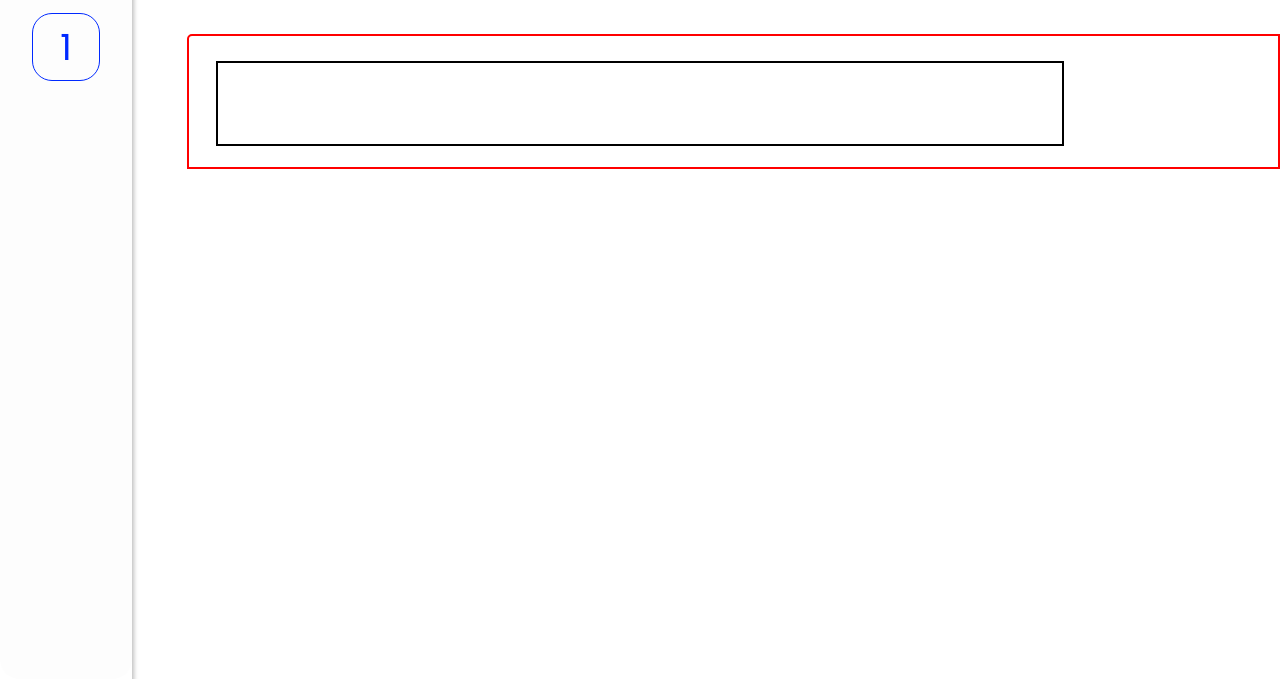
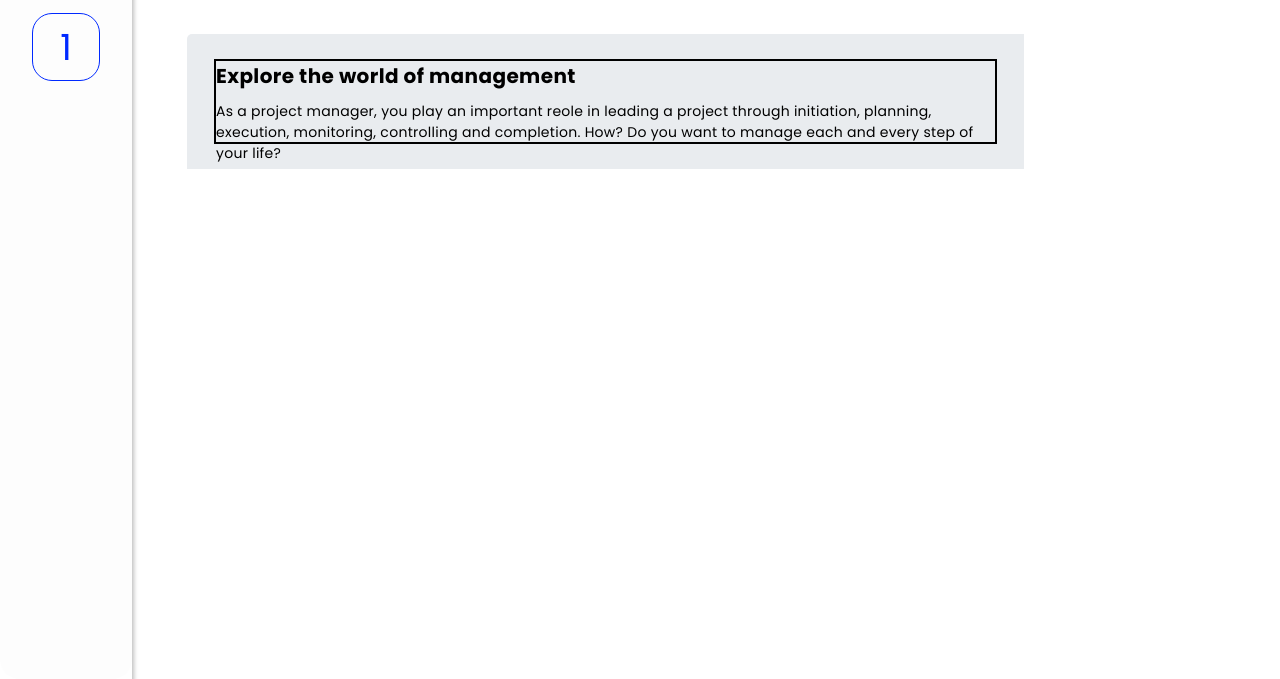
Before and after one commit to SagnikaGoswami/technical-project-management-dashboard, a plain HTML site: page Project 1/index2.html in a window 1280 px wide. Shown: the part 153-832 px from the top of the page. Drawn offline with Linux system fonts and the light colour scheme.

Commit message:
Project 1 All Files and Assets

```diff
--- a/Project 1/index2.html
+++ b/Project 1/index2.html
@@ -65,7 +65,10 @@
 
 
     <div class="sub-heading">
-      <div class="inner-box"></div>
+      <div class="inner-box">
+        <h3>Explore the world of management</h3>
+        <p>As a project manager, you play an important reole in leading a project through initiation, planning, execution, monitoring, controlling and completion. How? Do you want to manage each and every step of your life?</p>
+      </div>
     </div>
      </main>
 
--- a/Project 1/style2.css
+++ b/Project 1/style2.css
@@ -2,8 +2,10 @@
     --icon-color: #3683F0;
     --header-color: #F0F0F0;
     --left-panel-color: #FDFDFD;
-    --left-panel-one:  #000000;
+    --left-panel-one: #000000;
     --left-panel-two-sub: #0029FF;
+    --sub-heading-color: #E9ECEF;
+
 }
 
 
@@ -108,12 +110,12 @@ header .profile {
     border-radius: 50%;
 }
 
-header .profile img{
+header .profile img {
     height: 100%;
     width: 100%;
 }
 
-header .menu-dot{
+header .menu-dot {
     position: absolute;
     width: 3.03px;
     height: 2.99px;
@@ -122,28 +124,28 @@ background-color: var(--icon-color);
     border-radius: 50%;
 }
 
-header .menu-dot1{
+header .menu-dot1 {
     top: 41px;
 }
 
-header .menu-dot2{
+header .menu-dot2 {
     top: 46.98px;
 }
 
-header .menu-dot3{
+header .menu-dot3 {
     top: 52.97px;
 }
 
 
 /* main */
 
-main{
+main {
     /* background-color: aqua; */
     display: flex;
     width: 100%;
 }
 
-main .left{
+main .left {
     width: 132px;
     height: 742px;
     top: 90px;
@@ -153,7 +155,7 @@ box-shadow: 1px 4px 4px 1px #00000040;
     /* background-color: var(--left-panel-color); */
 }
 
-main .left .box2{
+main .left .box2 {
     width: 132px;
     height: 692px;
     top: 140px;
@@ -162,7 +164,7 @@ main .left .box2{
     background-color: var(--left-panel-color);
 }
 
-main .left .box1{
+main .left .box1 {
     width: 132px;
     height: 50px;
     top: 90px;
@@ -171,7 +173,7 @@ border-radius: 0px 22px 0px 0px;
     background-color: var(--left-panel-one);
 }
 
-main .left .box1 img{
+main .left .box1 img {
     position: absolute;
     width: 39px;
     height: 29px;
@@ -179,7 +181,7 @@ top: 100px;
     left: 81px;
 }
 
-main .left .box2 .sub-box2{
+main .left .box2 .sub-box2 {
     position: absolute;
     width: 68px;
     height: 68px;
@@ -195,7 +197,7 @@ color: var(--left-panel-two-sub);
 }
 
 
-main .heading{
+main .heading {
     position: absolute;
     width: 466px;
     height: 42px;
@@ -204,7 +206,7 @@ main .heading{
     /* border: 2px solid red; */
 }
 
-main .heading h2{
+main .heading h2 {
     font-family: Poppins;
     font-size: 28px;
     font-weight: 700;
@@ -215,23 +217,20 @@ color: var(--left-panel-two-sub);
 }
 
 
-main .sub-heading{
+main .sub-heading {
     position: absolute;
-    width: 1066px;
-    width: 100%;
-    width: calc(100% - 187px);
+    width: calc(80% - 187px);
     height: 135px;
     top: 187px;
     left: 187px;
-gap: 0px;
     border-radius: 5px 0px 0px 0px;
-opacity: 0px;
-border: 2px solid red;
+    background-color: var(--sub-heading-color);
+    padding-left: 25px;
 }
 
-main .sub-heading .inner-box{
+main .sub-heading .inner-box {
     position: absolute;
-    width: calc((100% - 187px) - 27*2px);
+    width: calc(100% - 54px);
     height: 85px;
     top: 25px;
     left: 27px;
@@ -239,3 +238,22 @@ gap: 0px;
     opacity: 0px;
     border: 2px solid black;
 }
+
+main .sub-heading .inner-box h3 {
+    margin-bottom: 10px;
+    font-family: Poppins;
+    font-size: 20px;
+    font-weight: 700;
+    line-height: 30px;
+    letter-spacing: 0.02em;
+    text-align: left;
+}
+
+main .sub-heading .inner-box p {
+    font-family: Poppins;
+    font-size: 14px;
+    font-weight: 400;
+    line-height: 21px;
+    letter-spacing: 0.02em;
+    text-align: left;
+}
```
Lines whose indentation alone changed are shown as unchanged.
